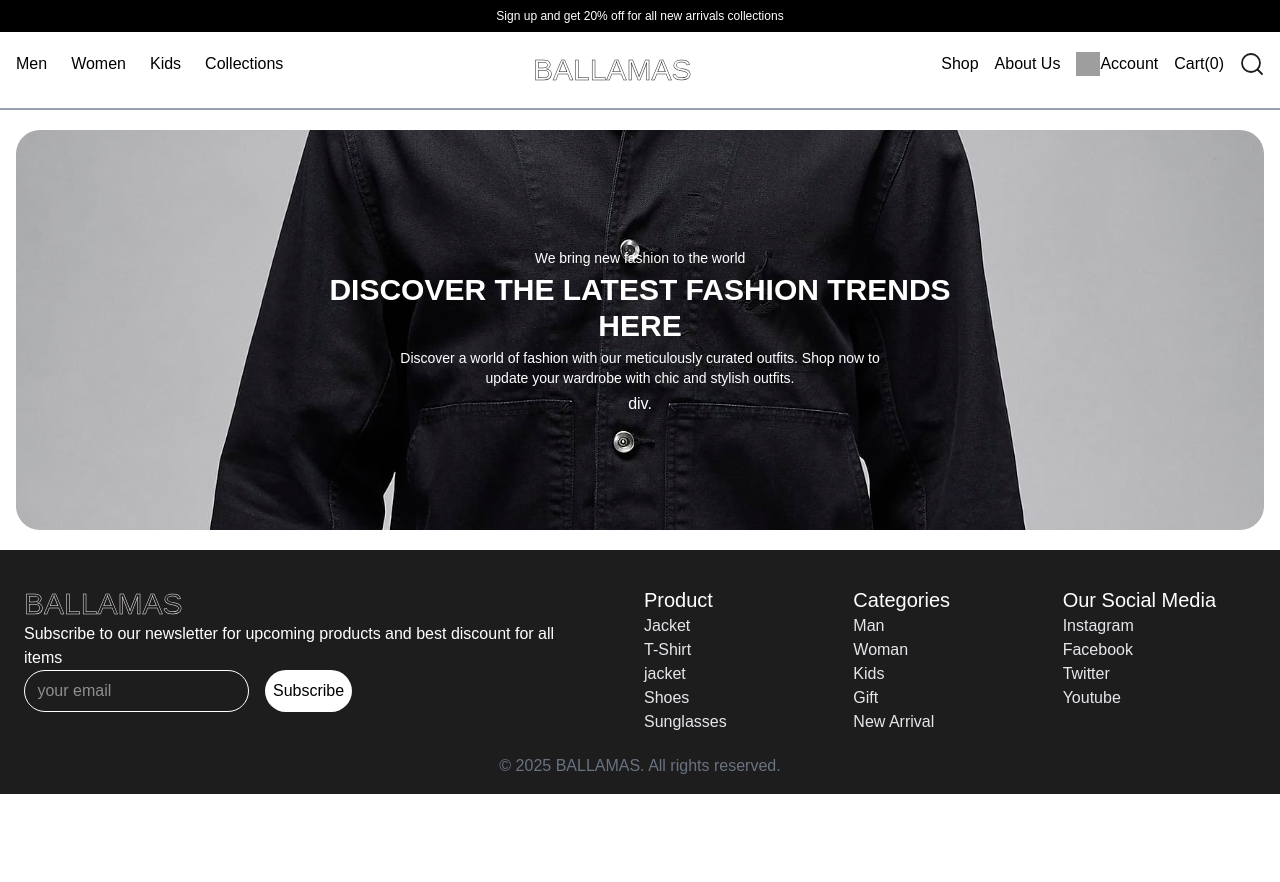
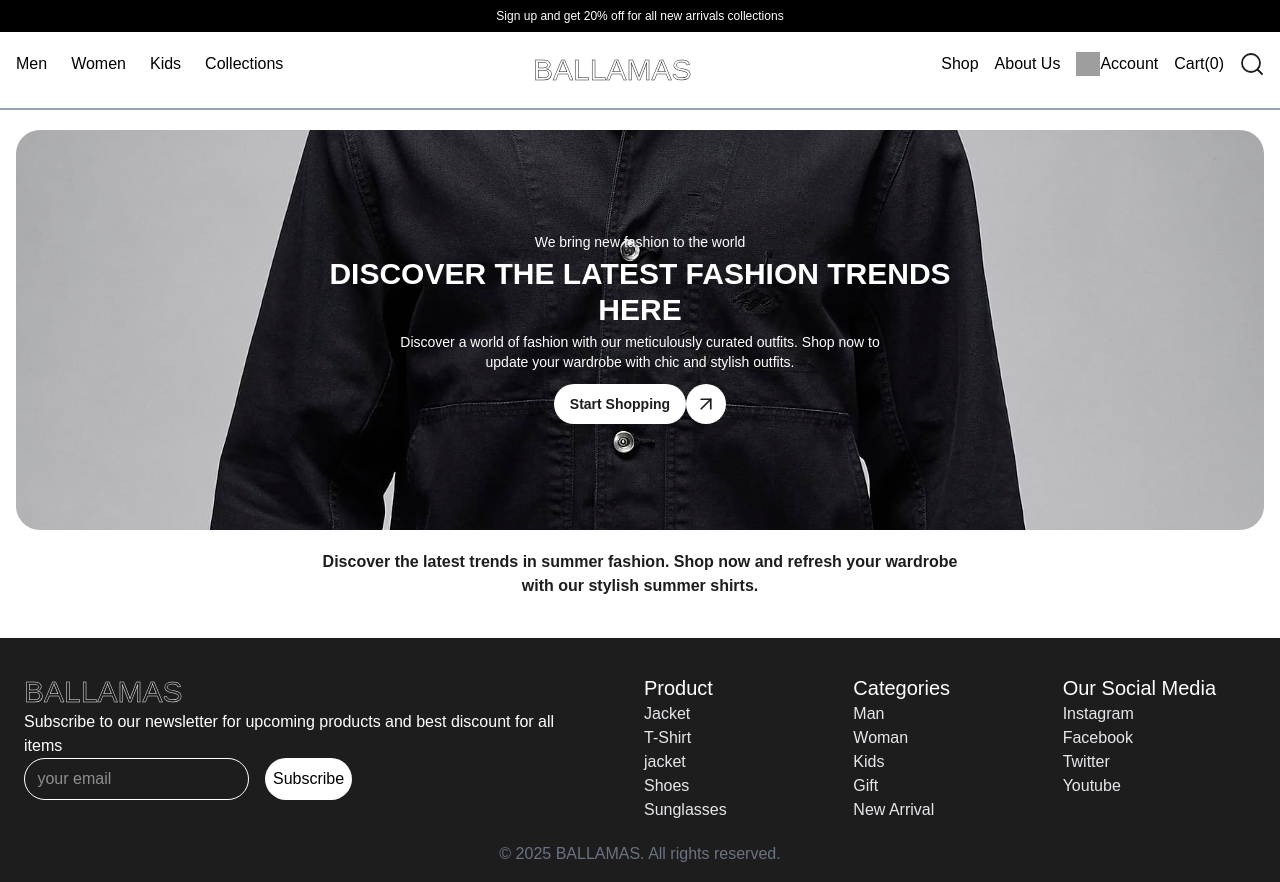
Before and after one commit to bignontohounkpo/Ballamas_Bignon, a Vue app: page / in a window 1280 px wide. Before the commit the page ends 800 px from the top, so only its background shows below. Built offline with nearby package versions, Linux system fonts and the light colour scheme; grey boxes are pictures that could not be loaded.

Commit message:
feat: added hero section with background image

```diff
--- a/src/components/Home/HeroSection.vue
+++ b/src/components/Home/HeroSection.vue
@@ -1,8 +1,7 @@
 <template>
-  <section class="hero-section container place-content-center py-5 text-white">
+  <section class="hero-section container place-content-center text-center py-5 ">
     <div
-      class="place-content-center text-center herosection grig grid-cols-2 md:grid-cols-1 bg-b-gray rounded-3xl"
-    >
+      class="place-content-center text-center herosection grig grid-cols-2 md:grid-cols-1 bg-b-gray rounded-3xl text-white">
       <p class="text-sm py-1">We bring new fashion to the world</p>
       <p class="font-chillax font-bold text-3xl">
         DISCOVER THE LATEST FASHION TRENDS <br />
@@ -13,8 +12,20 @@
         now to <br />
         update your wardrobe with chic and stylish outfits.
       </p>
-      div.
+      <div class="flex text-b-black   text-sm justify-center py-2">
+        <button class="bg-white rounded-full px-4 py-2 font-semibold "> Start Shopping</button>
+        <button class="bg-white rounded-full px-2 py-2"> <img src="/Icons/arrow.svg" alt=" arrow"
+            class="h-6 w-6"></button>
+      </div>
+
     </div>
+    <div class=" py-5">
+      <p class="font-chillax text-b-black font-bold   text-md">
+        Discover the latest trends in summer fashion. Shop now and refresh your wardrobe <br> with our stylish summer
+        shirts.
+      </p>
+    </div>
+
   </section>
 </template>
 
```
Also changed, not shown: src/components/Home/Card.vue (added, +13 -0 lines), public/Icons/arrow.svg (added).
